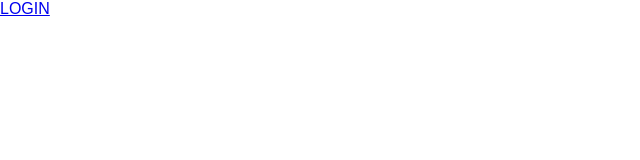
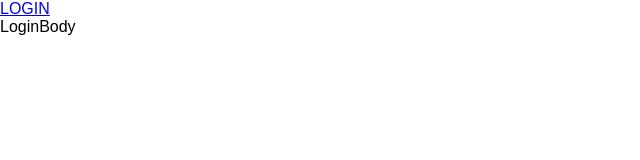
Before and after one commit to kiyoung92/board-client, a React (Create React App) app: page /login in a window 1280 px wide. Shown: the top 160 px of the page, without its empty margins (0-640 px from the left). Built offline with nearby package versions, Linux system fonts and the light colour scheme; a web font is replaced by a local one.

Commit message:
test: commit test

```diff
--- a/src/components/login/body.jsx
+++ b/src/components/login/body.jsx
@@ -1,7 +1,7 @@
 export const LoginBody = () => {
   return (
     <div>
-      <div></div>
+      <div>LoginBody</div>
     </div>
   );
 };
```
